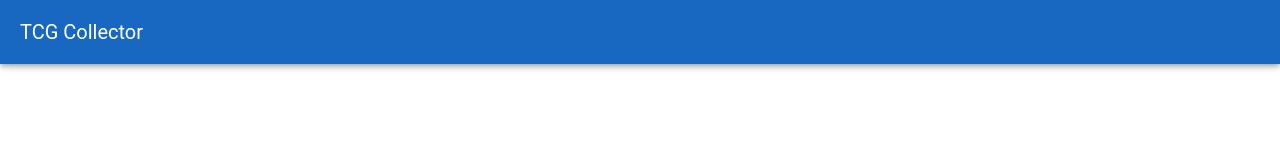
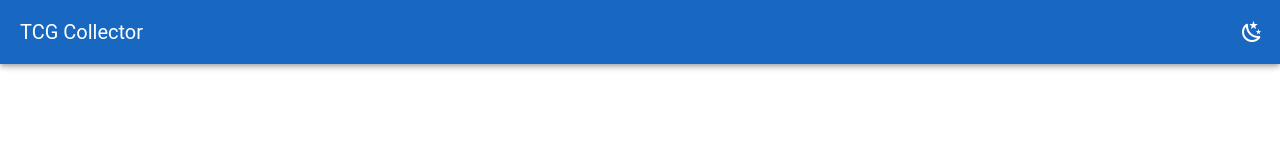
Before and after one commit to stijn-kliemesch/tcg-collector, a Vue app: page / in a window 1280 px wide. Shown: the top 160 px of the page. Built offline with nearby package versions, Linux system fonts and the light colour scheme.

Commit message:
Added dark mode

```diff
--- a/src/App.vue
+++ b/src/App.vue
@@ -2,6 +2,16 @@
   <v-app>
     <v-app-bar color="primary">
       <v-app-bar-title>TCG Collector</v-app-bar-title>
+      <v-spacer></v-spacer>
+      <v-btn
+        icon
+        @click="toggleTheme"
+        :title="theme === 'light' ? 'Switch to dark mode' : 'Switch to light mode'"
+      >
+        <v-icon>
+          {{ theme === 'light' ? 'mdi-weather-night' : 'mdi-weather-sunny' }}
+        </v-icon>
+      </v-btn>
     </v-app-bar>
 
     <v-main>
@@ -14,9 +24,22 @@
 
 <script lang="ts">
 import { defineComponent } from 'vue'
+import { useTheme } from 'vuetify'
 
 export default defineComponent({
-  name: 'App'
+  name: 'App',
+  setup() {
+    const theme = useTheme()
+
+    const toggleTheme = () => {
+      theme.global.name.value = theme.global.current.value.dark ? 'light' : 'dark'
+    }
+
+    return {
+      theme: theme.global.name,
+      toggleTheme
+    }
+  }
 })
 </script>
 
--- a/src/main.ts
+++ b/src/main.ts
@@ -12,7 +12,21 @@ const vuetify = createVuetify({
   components,
   directives,
   theme: {
-    defaultTheme: 'light'
+    defaultTheme: 'light',
+    themes: {
+      light: {
+        colors: {
+          primary: '#1867C0',
+          secondary: '#5CBBF6'
+        }
+      },
+      dark: {
+        colors: {
+          primary: '#2196F3',
+          secondary: '#424242'
+        }
+      }
+    }
   }
 })
 
```
